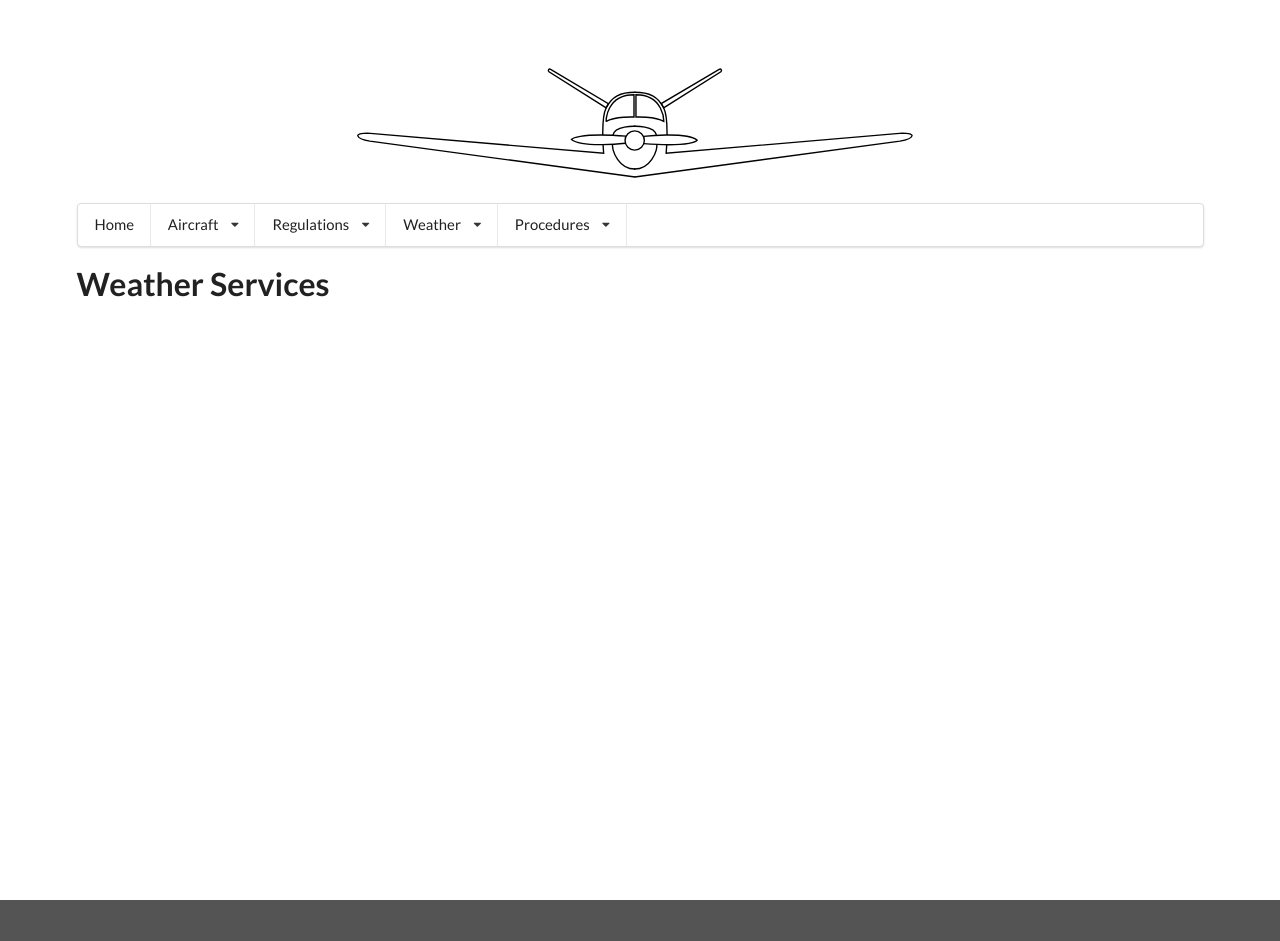
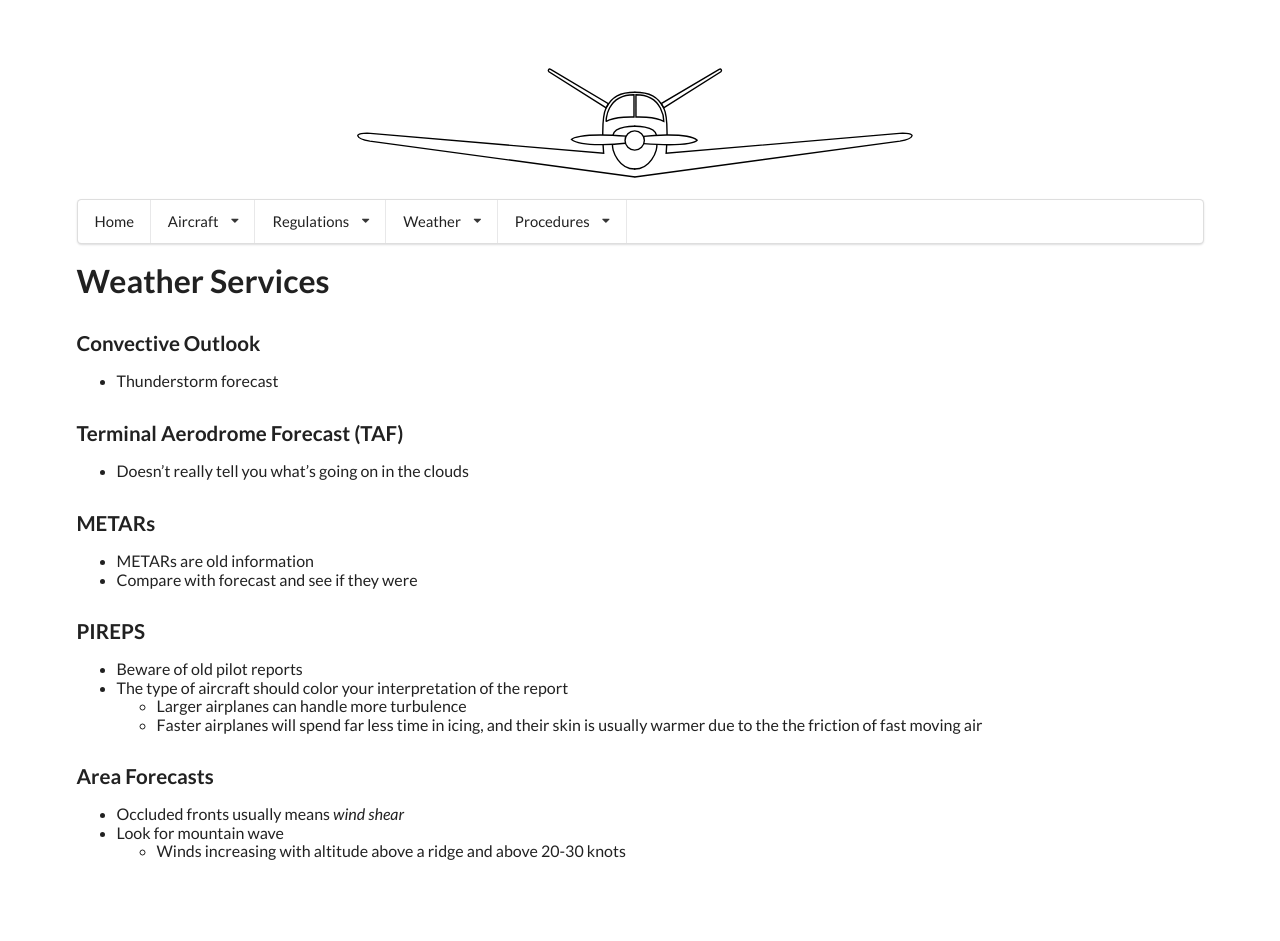
Before and after one commit to eburlingame/l-over-d, a Jekyll site: the page built from pages/airplane/weather/weather-services.md, in a window 1280 px wide. Built offline with Jekyll 4.4.1, drawn with Linux system fonts in a browser that asks for light colours; before the commit the page ends 900 px from its top, so only the background shows below that.

```diff
--- a/pages/airplane/weather/weather-services.md
+++ b/pages/airplane/weather/weather-services.md
@@ -2,3 +2,30 @@
 layout: airplane
 title: Weather Services
 ---
+
+### Convective Outlook
+
+- Thunderstorm forecast
+
+### Terminal Aerodrome Forecast (TAF)
+
+- Doesn't really tell you what's going on in the clouds
+
+### METARs
+
+- METARs are old information
+- Compare with forecast and see if they were
+
+
+### PIREPS
+
+- Beware of old pilot reports
+- The type of aircraft should color your interpretation of the report
+	- Larger airplanes can handle more turbulence
+	- Faster airplanes will spend far less time in icing, and their skin is usually warmer due to the the friction of fast moving air
+
+### Area Forecasts
+
+- Occluded fronts usually means *wind shear*
+- Look for mountain wave
+	- Winds increasing with altitude above a ridge and above 20-30 knots
--- a/public/css/style.css
+++ b/public/css/style.css
@@ -5,7 +5,14 @@
 }
 
 img {
-	width: 100%;
+	max-width: 100%;
+  display: block;
+  margin-left: auto;
+  margin-right: auto;
+}
+
+li>img {
+  border: 2px solid black;
 }
 
 blockquote {
@@ -30,6 +37,7 @@
 	height: 30px;
 }
 
+
 @media only screen and (max-width: 700px) {
   .headerImg {
     display: none !important;
```
Also changed, not shown: pages/instrument/regulations/enroute.md (+80 -0 lines), 4 other files.
